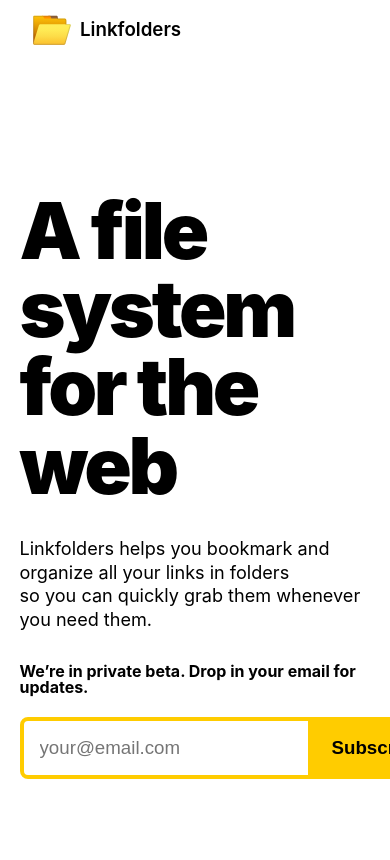
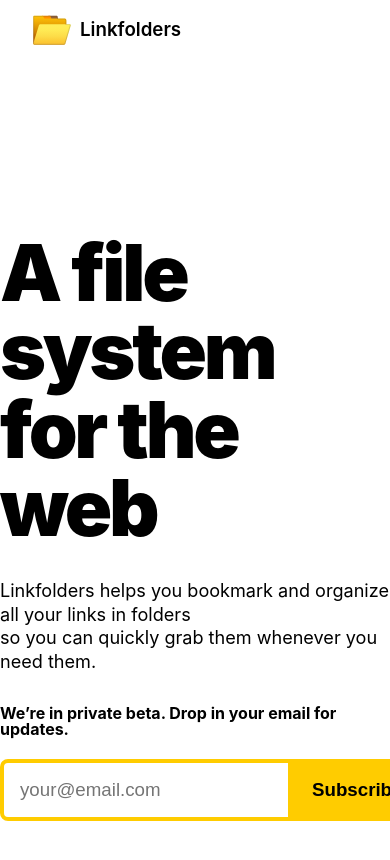
Before and after one commit to bariabbassi/linkfolders, a Next.js app: page / in a window 390 px wide. Shown: the top 860 px of the page. Built offline with nearby package versions, Linux system fonts and the light colour scheme; a web font is replaced by a local one.

Commit message:
add margins for responsive

```diff
--- a/components/ Subscribe.js
+++ b/components/ Subscribe.js
@@ -23,6 +23,7 @@ const Button = styled.button`
   font-weight: 600;
   background: #ffcc00;
   padding: 1rem 1.5rem 1rem 1rem;
+  margin-right: 2rem;
   border-radius: 0 0.5rem 0.5rem 0;
   border: 4px solid #fc0;
   &:hover {
--- a/pages/index.js
+++ b/pages/index.js
@@ -8,23 +8,19 @@ const HeroSection = styled.section`
   display: flex;
   align-items: flex-start;
   justify-content: center;
-  /* background: rgb(152, 200, 245); */
 `;
 
 const HeroContainer = styled.div`
-  margin-top: 15vh;
+  margin-top: 20vh;
   max-width: 1200px;
-  width: 90vw;
+  width: 100%;
+  margin-right: 2rem;
+  margin-left: 2rem;
 `;
 
-const Section = styled.section`
-  width: 100%;
-`;
+const Section = styled.section``;
 
-const Container = styled.div`
-  /* max-width: 900px;
-  width: 90vw; */
-`;
+const Container = styled.div``;
 
 const Home = () => (
   <Layout>
```
